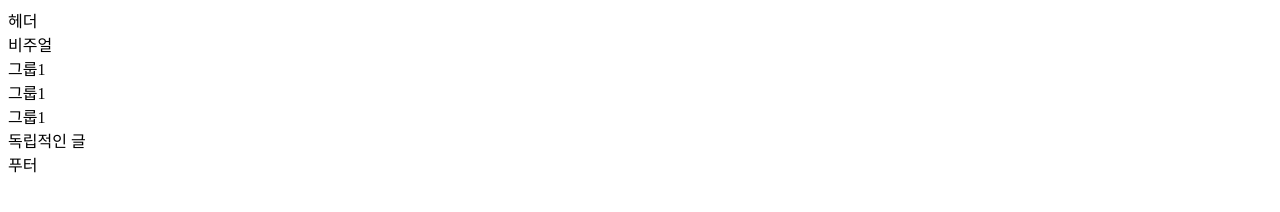
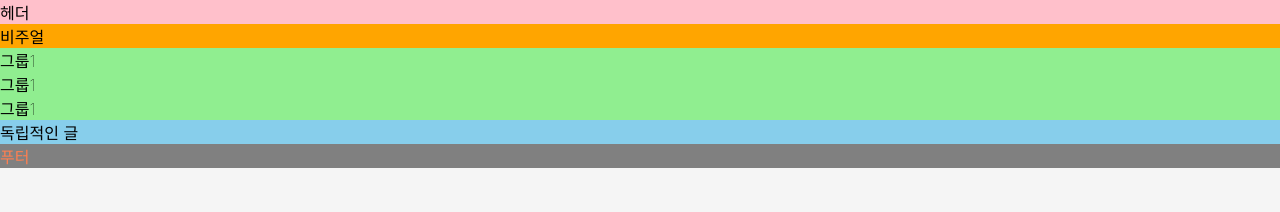
Before and after one commit to kyoungholee/qwe, a website: page index.html in a window 1280 px wide. Drawn offline with Linux system fonts and the light colour scheme; a web font is replaced by a local one.

Commit message:
css 적용& 초기화와 폰트 적용

```diff
--- a/index.html
+++ b/index.html
@@ -5,6 +5,13 @@
     <meta http-equiv="X-UA-Compatible" content="IE=edge" />
     <meta name="viewport" content="width=device-width, initial-scale=1.0" />
     <title>웹 카페</title>
+    <link
+      rel="stylesheet"
+      as="style"
+      crossorigin
+      href="https://cdn.jsdelivr.net/gh/orioncactus/pretendard@v1.3.6/dist/web/static/pretendard-dynamic-subset.css"
+    />
+    <link rel="stylesheet" href="./styles/style.css" />
   </head>
   <body>
     <header class="header">헤더</header>
--- a/styles/style.css
+++ b/styles/style.css
@@ -1 +1,31 @@
-/* CSS 스타일 */
+@import url(./normalize.css);
+@import url(./reset.css);
+
+
+
+body {
+  background-color: whitesmoke;
+  font-family: -apple-system, BlinkMacSystemFont,
+  "Apple SD Gothic Neo", "Pretendard Variable", Pretendard, Roboto,
+   "Noto Sans KR", "Segoe UI", "Malgun Gothic",
+   "Apple Color Emoji", "Segoe UI Emoji",
+   "Segoe UI Symbol", sans-serif;
+  font-weight: 120;
+
+}
+.header {
+  background-color: pink;
+}
+.vis {
+  background-color: orange;
+}
+.main {
+  background-color: lightgreen;
+}
+.slogan {
+  background-color: skyblue;
+}
+.footer {
+  background-color: gray;
+  color: coral;
+}
```
